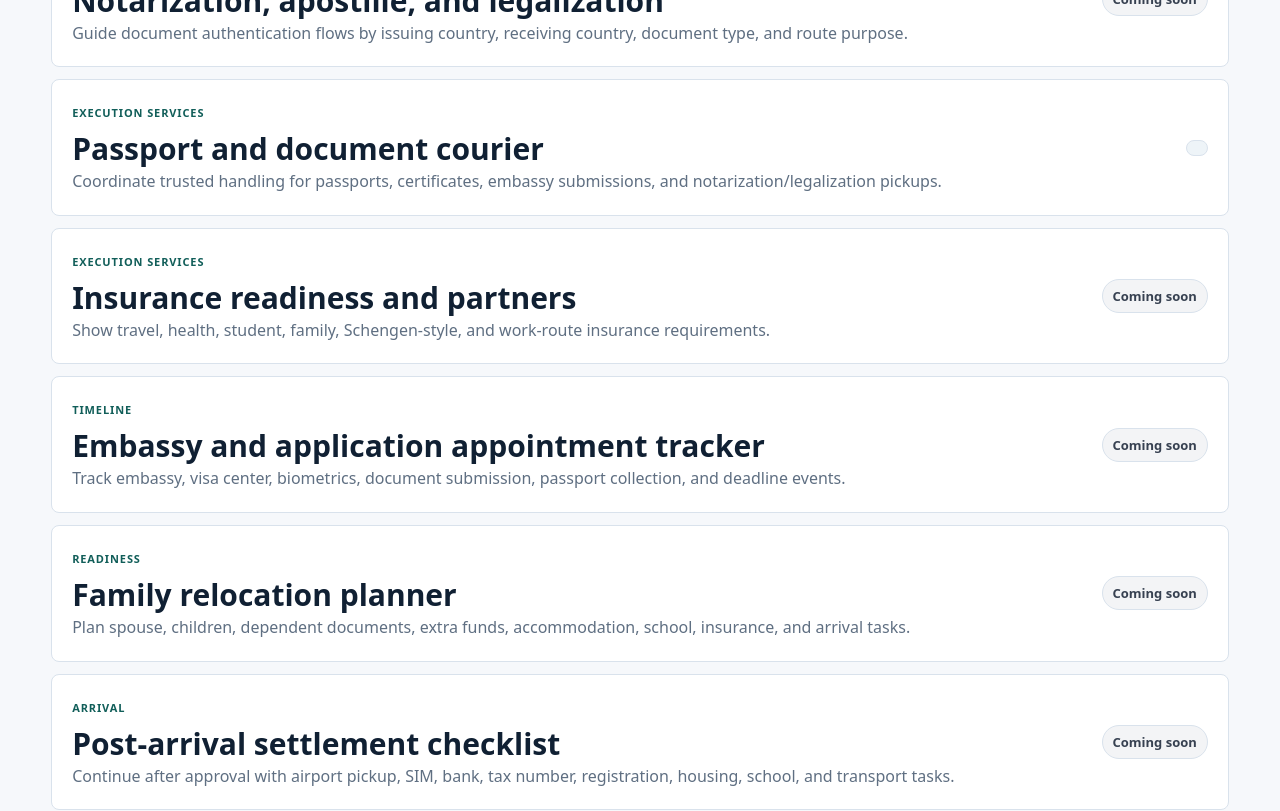
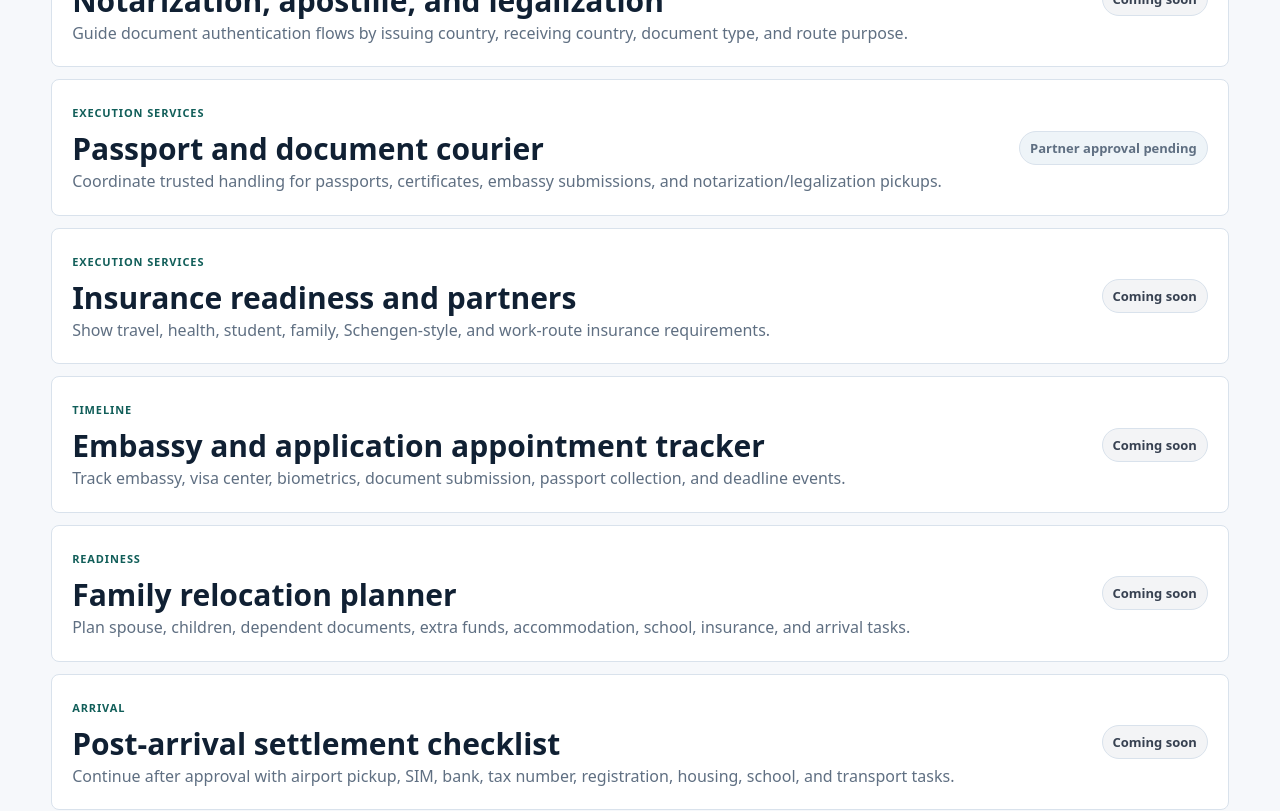
Before and after one commit to SirBM201/SirBM201-moveready-frontend, a Next.js app: page /platform in a window 1280 px wide. Shown: the part 1480-2291 px from the top of the page. Built offline with nearby package versions, Linux system fonts and the light colour scheme.

Commit message:
Use aligned partner approval label key on platform page

```diff
--- a/app/platform/page.tsx
+++ b/app/platform/page.tsx
@@ -3,7 +3,7 @@ import { platformModules } from "@/lib/platformModules";
 const availabilityLabel = {
   available: "Available",
   coming_soon: "Coming soon",
-  partner_approval: "Partner approval pending",
+  partner_approval_pending: "Partner approval pending",
 };
 
 export default function PlatformPage() {
```
